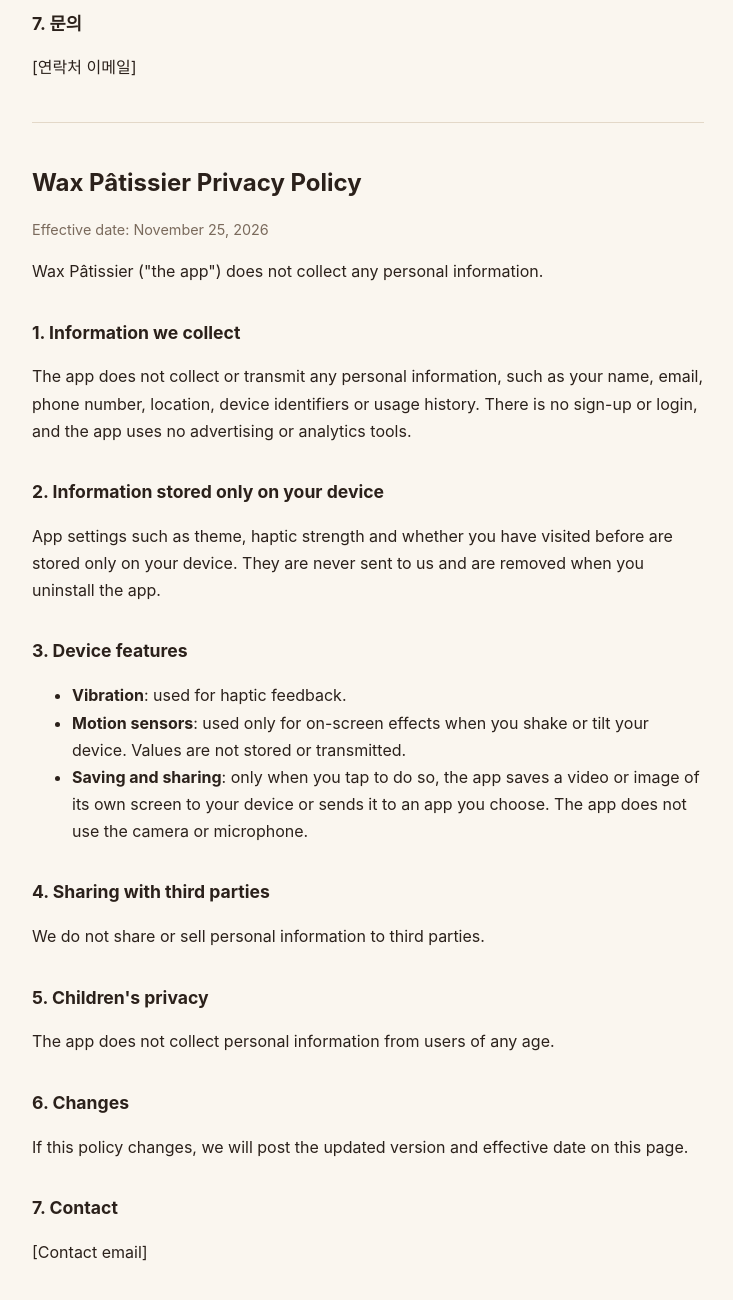
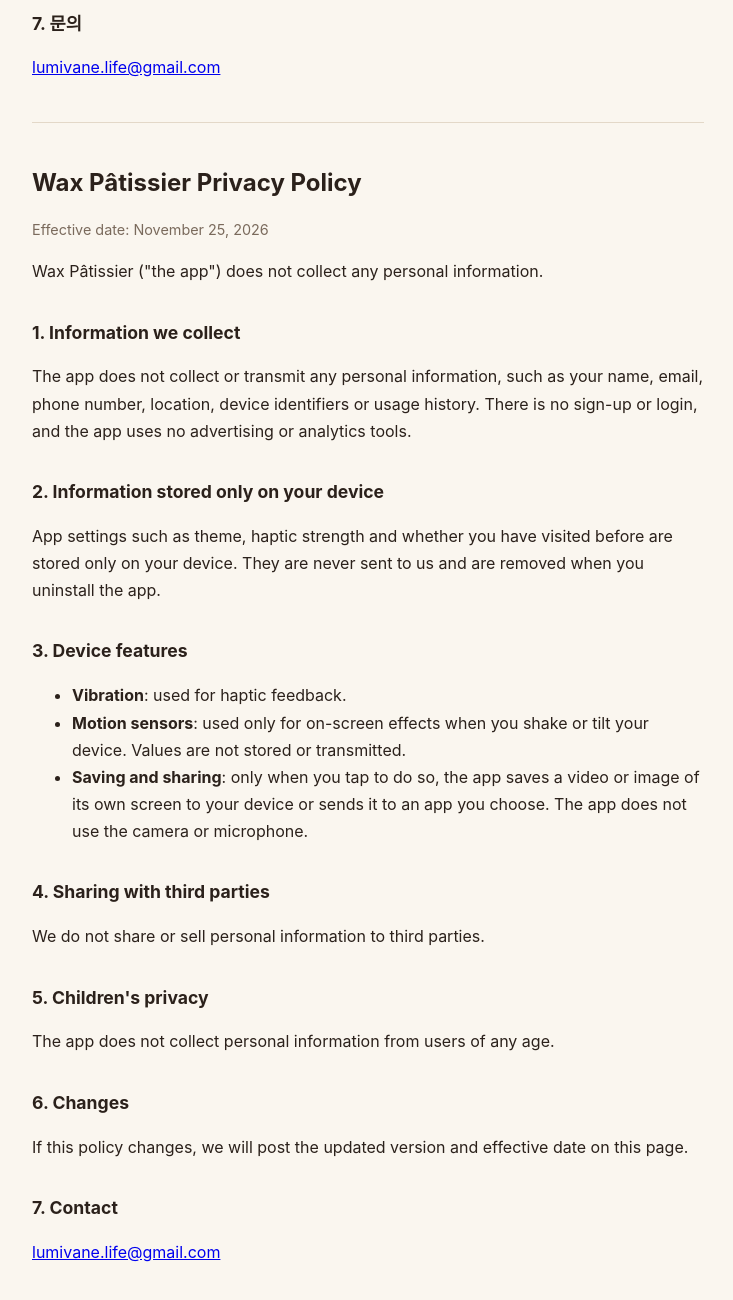
Before and after one commit to jashnet/jashnet.github.io, a plain HTML site: page waxpatissier/privacy.html in a window 1280 px wide. Shown: the part 980-2280 px from the top of the page, without its empty margins (272-1005 px from the left). Drawn offline with Linux system fonts and the light colour scheme.

Commit message:
Add contact email to privacy policy
Co-Authored-By: Claude Opus 5.5 <noreply@anthropic.com>

```diff
--- a/waxpatissier/privacy.html
+++ b/waxpatissier/privacy.html
@@ -42,7 +42,7 @@
 <p>이 방침이 바뀌면 이 페이지에 새 내용과 시행일을 게시합니다.</p>
 
 <h2>7. 문의</h2>
-<p>[연락처 이메일]</p>
+<p><a href="mailto:lumivane.life@gmail.com">lumivane.life@gmail.com</a></p>
 
 <hr>
 
@@ -74,6 +74,6 @@
 <p>If this policy changes, we will post the updated version and effective date on this page.</p>
 
 <h2>7. Contact</h2>
-<p>[Contact email]</p>
+<p><a href="mailto:lumivane.life@gmail.com">lumivane.life@gmail.com</a></p>
 </body>
 </html>
```
